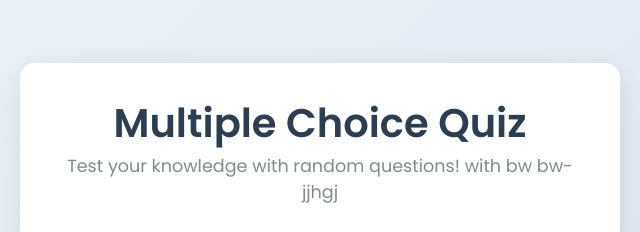
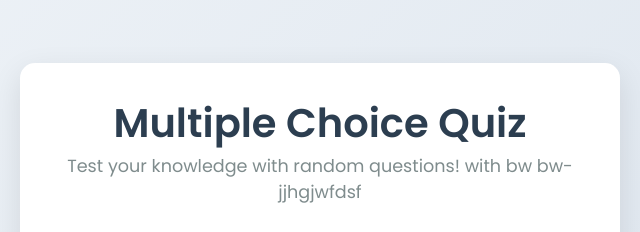
Before and after one commit to HarshanaSenadeera/quize-app-automated, a website: page distributed-quiz-service/question-app/public/index.html in a window 1280 px wide. Shown: the part 112-344 px from the top of the page, 320-960 px from the left. Drawn offline with Linux system fonts and the light colour scheme; no server answers.

Commit message:
Add update 10

```diff
--- a/distributed-quiz-service/question-app/public/index.html
+++ b/distributed-quiz-service/question-app/public/index.html
@@ -11,7 +11,7 @@
   <div class="container">
     <header>
       <h1>Multiple Choice Quiz</h1>
-      <p>Test your knowledge with random questions! with bw bw-jjhgj</p>
+      <p>Test your knowledge with random questions! with bw bw-jjhgjwfdsf</p>
     </header>
     <main>
       <div class="category-selector">
```
